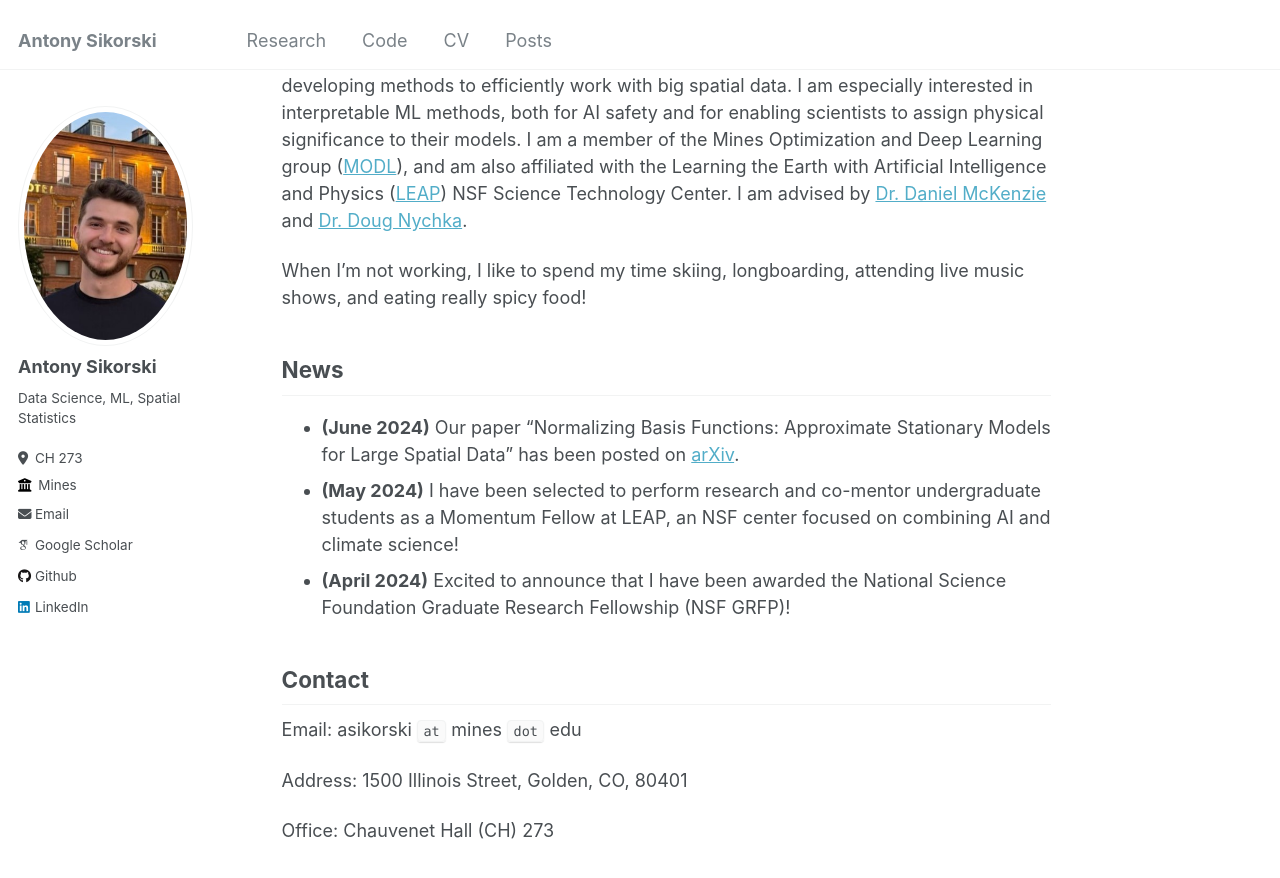
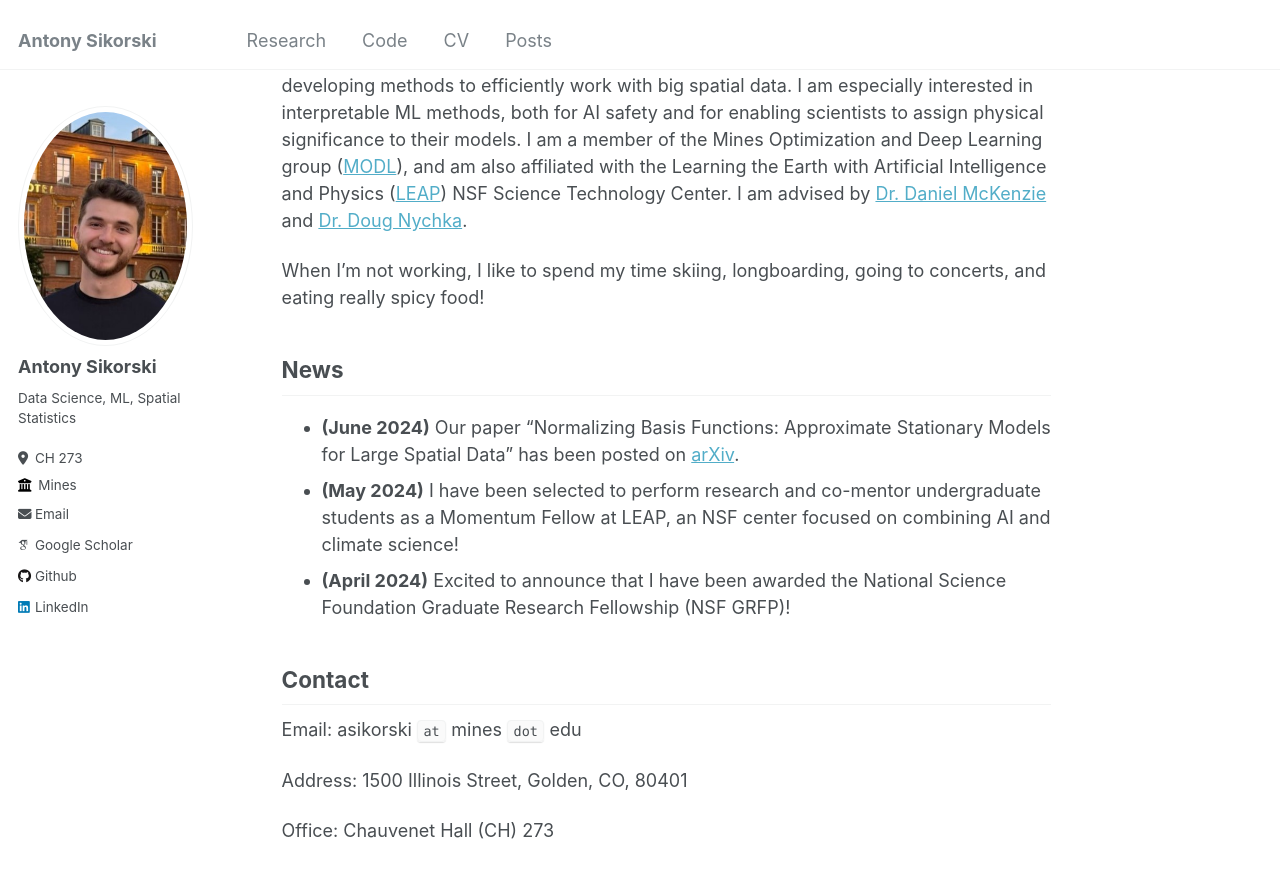
Before and after one commit to antonyxsik/antonyxsik.github.io, a Jekyll site: the page built from _pages/about.md, in a window 1280 px wide and 900 px high, scrolled down 330 px. Shown: the top 878 px of the window. Built offline with Jekyll 4.4.1, drawn with Linux system fonts in a browser that asks for light colours; some web fonts are replaced.

Commit message:
live music

```diff
--- a/_pages/about.md
+++ b/_pages/about.md
@@ -15,7 +15,7 @@ I am a PhD candidate and NSF GRFP Fellow in the <a href="https://ams.mines.edu/"
 
 My research interests lie on the intersection of deep learning and statistics, particularly in developing methods to efficiently work with big spatial data. I am especially interested in interpretable ML methods, both for AI safety and for enabling scientists to assign physical significance to their models. I am a member of the Mines Optimization and Deep Learning group (<a href="https://ams.mines.edu/optimization-and-deep-learning/" target="_blank">MODL</a>), and am also affiliated with the Learning the Earth with Artificial Intelligence and Physics (<a href="https://leap.columbia.edu/education/2024-leap-summer-momentum-fellowship/" target="_blank">LEAP</a>) NSF Science Technology Center. I am advised by <a href="https://danielmckenzie.github.io/" target="_blank">Dr. Daniel McKenzie</a> and <a href="https://dnychka.github.io/" target="_blank">Dr. Doug Nychka</a>.
 
-When I'm not working, I like to spend my time skiing, longboarding, attending live music shows, and eating really spicy food!
+When I'm not working, I like to spend my time skiing, longboarding, going to concerts, and eating really spicy food!
 
 News
 ------
```
